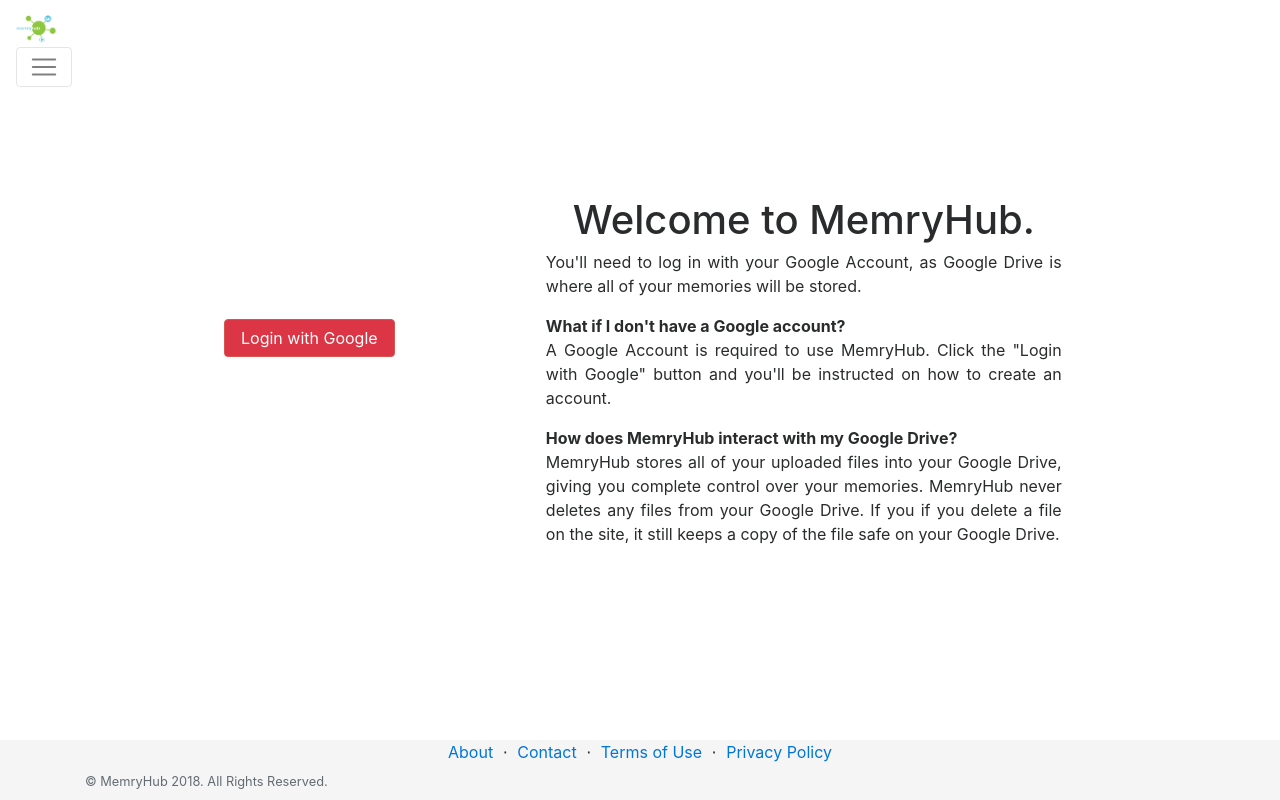
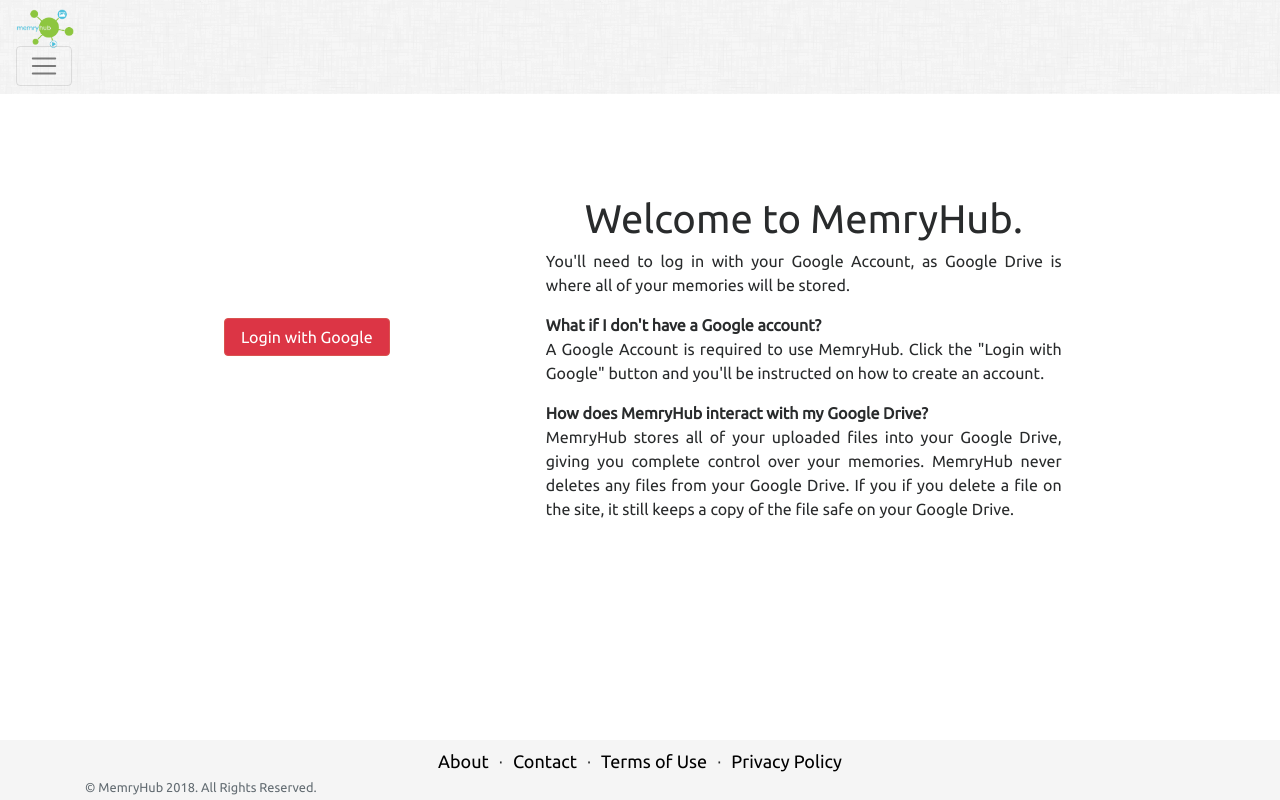
Before and after one commit to gbird3/memryHub, a Django app: page /login?next=/timeline/ in a window 1280 px wide. Run offline with Django 3.2, Linux system fonts and the light colour scheme; some libraries are stand-ins or nearby versions.

Commit message:
Footer header (#52)
* edits

* Front end edits

* sticky footer

* Committing

* added bottom buffers

* edits to timeline

* edits to timeline

* added tutorial to timeline

* date appears in timeline

* adding add file

* add file description

* timeline updates

* Remove font awesome from each page, add link to cards on timeline view

* prep for push

* Change look of timeline edit page

* updates to view memory page

* Edit view file page

* memory name to edit memory page

* Back button goes to point on page

* Memory view goes back to spot on timeline

* delete file from file page

* Forms more spread out

* Update login page

* committing

* header and footer updates

```diff
--- a/home/static/home/css/base.css
+++ b/home/static/home/css/base.css
@@ -14,6 +14,10 @@
   border: 0px;
 }
 
+.navbar{
+  background: url("../media/dust_scratches.png") top center;
+}
+
 .navbar .center-logo{
   text-align: center;
   margin-left: auto;
@@ -21,7 +25,18 @@
 }
 
 .navbar .brand-image{
-  margin: 0px;
+  margin-top: -10px;
+  margin-bottom: -10px;
+  height: 40px;
+  width: auto;
+}
+
+.navbar .profile-image{
+  width: 40px;
+  height: 40px;
+  margin-top: -10%;
+  margin-bottom: -10%;
+  margin-right: 5px;
 }
 
 html {
@@ -42,3 +57,23 @@ body {
   height: 60px;
   background-color: #f5f5f5;
 }
+
+.footer .list-inline{
+  margin-top: 8px;
+}
+
+.footer a{
+  color:black;
+}
+
+.footer p{
+  margin-top: -5px;
+}
+
+a, p, h1, h2, h3, h4, h5, h6{
+  font-family: 'Ubuntu', sans-serif;
+}
+
+a{
+  font-size: large;
+}
--- a/home/templates/base.html
+++ b/home/templates/base.html
@@ -9,6 +9,7 @@
   <!-- Bootstrap CSS -->
   <link rel="stylesheet" href="https://maxcdn.bootstrapcdn.com/bootstrap/4.0.0-beta.3/css/bootstrap.min.css" integrity="sha384-Zug+QiDoJOrZ5t4lssLdxGhVrurbmBWopoEl+M6BdEfwnCJZtKxi1KgxUyJq13dy" crossorigin="anonymous">
 	<link rel="stylesheet" type="text/css" href={% static "home/css/font-awesome/css/font-awesome.min.css" %}>
+	<link href="https://fonts.googleapis.com/css?family=Ubuntu" rel="stylesheet">
 	<link rel="stylesheet" type="text/css" href={% static "home/css/base.css" %}>
 	{% block css %}{% endblock %}
 
@@ -16,7 +17,7 @@
 <body>
 	<nav class="navbar navbar-expand-lg navbar-light bg-light sticky-top">
 		<a class="navbar-brand" href="/">
-			<img class = "brand-image" src= {% static "/home/media/logo.png" %} width="40" height="28" alt="">
+			<img class = "brand-image" src= {% static "/home/media/logo.png" %} alt="">
 		</a>
 		<button class="navbar-toggler" type="button" data-toggle="collapse" data-target="#navbarText" aria-controls="navbarText" aria-expanded="false" aria-label="Toggle navigation">
 			<span class="navbar-toggler-icon"></span>
@@ -25,12 +26,12 @@
 		<div class="collapse navbar-collapse" id="navbarText">
 			<ul class="navbar-nav mr-auto">
 				<li class="nav-item active">
-					<a class="nav-link" href="/timeline">Timelines<span class="sr-only">(current)</span></a>
+					<a class="nav-link" href="/timeline">My Timelines<span class="sr-only">(current)</span></a>
 				</li>
 			</ul>
 			<span class="navbar-text">
 				<div class ="dropdown">
-					<a href=""  data-toggle="dropdown"><img src= {% static "/home/media/account.png" %} width="40" height="40" alt="">{{ user.first_name }} {{ user.last_name }}</a>
+					<a href=""  data-toggle="dropdown"><img class = "profile-image" src= {% static "/home/media/account.png" %} alt="">{{ user.first_name }} {{ user.last_name }}</a>
 					<div class="dropdown-menu">
 					 <a class="dropdown-item" href="#">My Account</a>
 					 <a class="dropdown-item" href="/logout">Logout</a>
--- a/timeline/templates/timeline.html
+++ b/timeline/templates/timeline.html
@@ -13,9 +13,9 @@
 <div>
 	<div class="container-fluid">
 		<div class = "row top-buffer-first text-center">
-			<div class = "col-lg 12">
+			<div class = "col-lg-12">
+				<button type="button" class="btn" id = "btn-new-timeline" data-toggle="modal" data-target="#addTimeline"><i class="fa fa-plus-circle"></i>  Create New Timeline</button>
 				<h1>{{ user.first_name }}'s Timelines</h1>
-        <button type="button" class="btn" id = "btn-new-timeline" data-toggle="modal" data-target="#addTimeline"><i class="fa fa-plus-circle"></i>  Create New Timeline</button>
 			</div>
 		</div>
 		<div class="row top-buffer bottom-buffer side-buffer">
```
Also changed, not shown: timeline/static/timeline/css/create.css (+0 -7 lines), home/static/home/media/dust_scratches.png (added).
